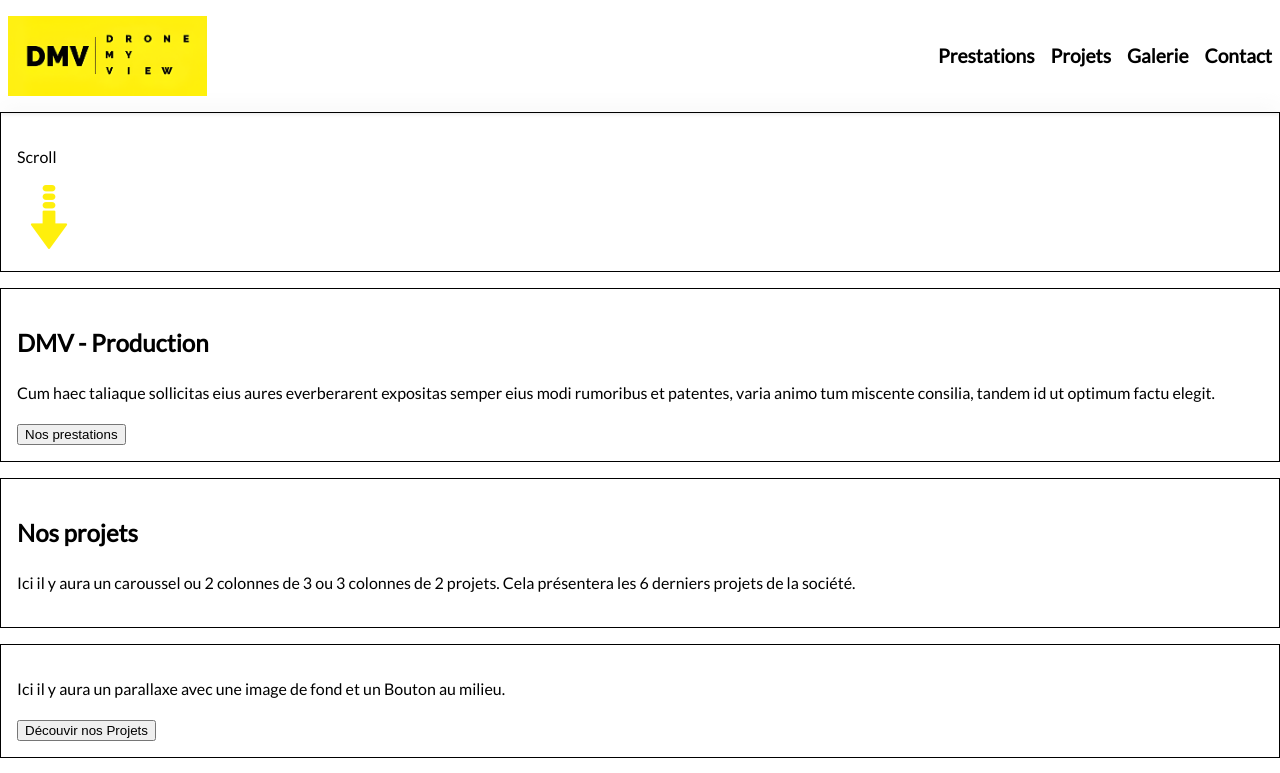
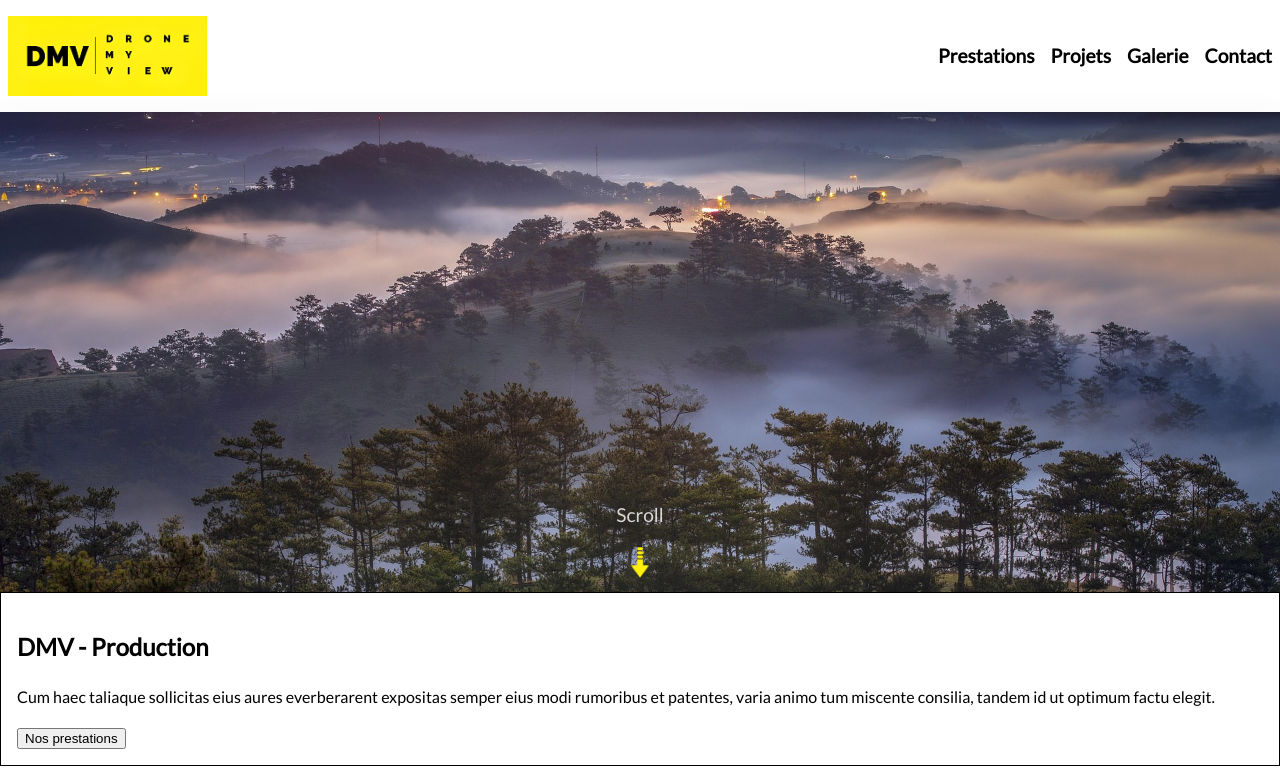
Before and after one commit to Guillaume811/site_dmv, a React (Create React App) app in the folder dmv/: page / in a window 1280 px wide. Shown: the top 773 px of the page. Built offline with nearby package versions, Linux system fonts and the light colour scheme.

Commit message:
Mise en place section intro + animation

```diff
--- a/dmv/package.json
+++ b/dmv/package.json
@@ -11,6 +11,7 @@
     "@types/node": "^16.18.126",
     "@types/react": "^19.1.1",
     "@types/react-dom": "^19.1.2",
+    "framer-motion": "^12.9.2",
     "react": "^19.1.0",
     "react-dom": "^19.1.0",
     "react-router-dom": "^7.5.1",
--- a/dmv/src/components/Navbar/Navbar.module.scss
+++ b/dmv/src/components/Navbar/Navbar.module.scss
@@ -12,8 +12,8 @@
     align-items: center;
     padding: 1rem 0.5rem;
     background: rgba(255, 255, 255, 0.6); /* Fond semi-transparent */
-  backdrop-filter: blur(10px); /* Flou arrière */
-  -webkit-backdrop-filter: blur(10px); /* Safari support */
+    backdrop-filter: blur(10px); /* Flou arrière */
+    -webkit-backdrop-filter: blur(10px); /* Safari support */
     box-shadow: 0 2px 4px rgba(0, 0, 0, 0.1);
 
 
--- a/dmv/src/components/Navbar/Navbar.tsx
+++ b/dmv/src/components/Navbar/Navbar.tsx
@@ -24,7 +24,7 @@ const navLinks = [
 * Responsive:
 * -
 */
-const Navbar = () => {
+const Navbar: React.FC = () => {
     // Gère si le menu est ouvert ou fermer
     const [isOpen, setIsOpen] = useState(false);
     // Créer une référence pour l'élément ul
--- /dev/null
+++ b/dmv/src/components/ScrollArrow/ScrollArrow.module.scss
@@ -0,0 +1,17 @@
+.content {
+    display: flex;
+    flex-direction: column;
+    align-items: center;
+    justify-content: center;
+    gap: 1rem;
+
+    &__span {
+        color: white;
+        font-size: 1.2rem;
+    }
+
+    &__picture {
+        width: 30px;
+        height: auto;
+    }
+}
--- /dev/null
+++ b/dmv/src/components/ScrollArrow/ScrollArrow.tsx
@@ -0,0 +1,45 @@
+import React from 'react';
+import styles from './ScrollArrow.module.scss';
+import { motion } from 'framer-motion';
+
+// Typage
+type ScrollArrowProps = {
+    text: string;
+    imageSrc: string;
+    altText: string;
+}
+
+// Component
+const ScrollArrow: React.FC<ScrollArrowProps> = ({text, imageSrc, altText}) => {
+    return (
+        <div className={styles.content}>
+            <motion.span
+                className={styles.content__span}
+                animate={{ opacity: [1, 0, 1] }}
+                transition={{
+                    duration: 1.5,
+                    repeat: Infinity,
+                    repeatType: "loop",
+                }}
+            >
+                {text}
+            </motion.span>
+
+            <motion.img
+                src={imageSrc}
+                alt={altText}
+                className={styles.content__picture}
+                animate={{ y: [0, 8, 0] // Bouncing effect
+                }}
+                transition={{
+                    duration: 2,
+                    repeat: Infinity,
+                    repeatType: "loop",
+                    ease: "easeInOut",
+                }}
+            />
+        </div>
+    );
+};
+
+export default ScrollArrow;
--- a/dmv/src/components/sections/BasicSection/BasicSection.module.scss
+++ b/dmv/src/components/sections/BasicSection/BasicSection.module.scss
@@ -3,3 +3,18 @@
     padding: 1rem;
     border: 1px solid black;
 }
+
+.sectionIntro {
+    position: relative;
+    width: 100%;
+    min-height: 60vh;
+    background-image: url("../../../assets/pictures/background/intro.jpg");
+    background-size: cover;
+    background-position: center;
+    background-repeat: no-repeat;
+    display: flex;
+    align-items: flex-end;
+    justify-content: center;
+    padding: 1rem 1rem;
+    box-sizing: border-box;
+}
--- a/dmv/src/components/sections/BasicSection/BasicSection.tsx
+++ b/dmv/src/components/sections/BasicSection/BasicSection.tsx
@@ -1,15 +1,15 @@
 import React from "react";
-import styles from "./BasicSection.module.scss";
 
 // Typage
 type BasicSectionProps = {
+    className?: string;
     children: React.ReactNode;
 }
 
 //Component
-const BasicSection: React.FC<BasicSectionProps> = ({ children }) => {
+const BasicSection: React.FC<BasicSectionProps> = ({ className, children }) => {
     return (
-        <section className={styles.section}>
+        <section className={`${className ?? ""}`}>
             {children}
         </section>
     );
--- a/dmv/src/pages/Home/Home.tsx
+++ b/dmv/src/pages/Home/Home.tsx
@@ -4,6 +4,8 @@ import Title from '../../components/typographies/Title/Title';
 import Fleche from '../../assets/pictures/fleche-vers-le-bas-jaune.png';
 import Button from '../../components/Button/Button';
 import TitleSection from '../../components/sections/TitleSection/TitleSection';
+import styles from "../../components/sections/BasicSection/BasicSection.module.scss";
+import ScrollArrow from '../../components/ScrollArrow/ScrollArrow';
 
 // Typage
 
@@ -12,15 +14,15 @@ const Home: React.FC = () => {
     return (
         <div>
             {/*Section d'introduction*/}
-            <BasicSection>
-                <p>
-                    Scroll
-                </p>
-                <img src={Fleche} alt="Flèche vers le bas qui rebondis" />
+            <BasicSection className={styles.sectionIntro}>
+                <ScrollArrow
+                    text='Scroll'
+                    imageSrc={Fleche}
+                    altText='Fleche vers le bas' />
             </BasicSection>
 
             {/*Section d'introduction 2*/}
-            <BasicSection>
+            <BasicSection className={styles.section}>
                 <Title text="DMV - Production" />
                 <p>
                     Cum haec taliaque sollicitas eius aures everberarent expositas semper eius modi rumoribus et patentes,
@@ -37,7 +39,7 @@ const Home: React.FC = () => {
             </TitleSection>
 
             {/*Section découvrir nos projets*/}
-            <BasicSection>
+            <BasicSection className={styles.section}>
                 <p>
                     Ici il y aura un parallaxe avec une image de fond et un Bouton au milieu.
                 </p>
```
Also changed, not shown: dmv/src/assets/pictures/background/intro.jpg (added), dmv/src/styles/_globals.scss (line endings or trailing spaces), 1 other file (tests, documents, lock files or other folders).
